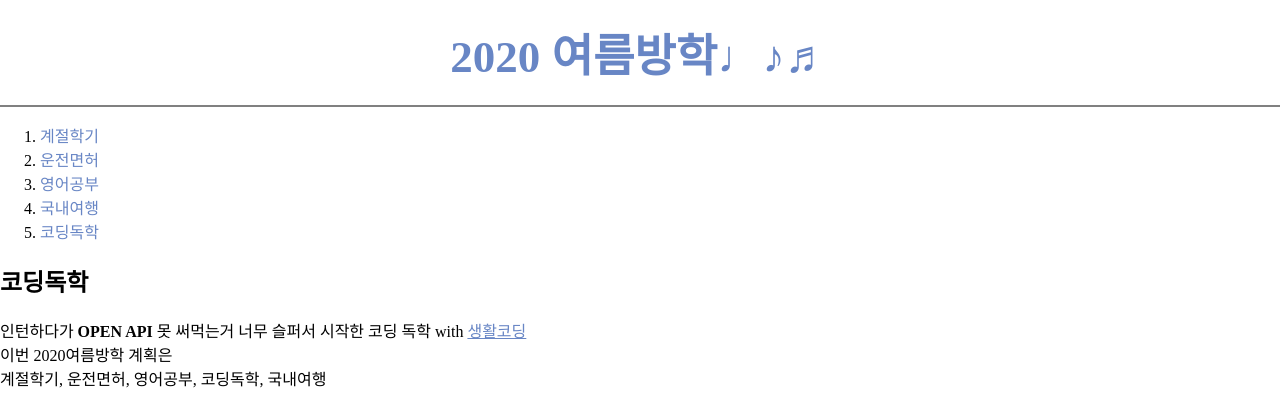
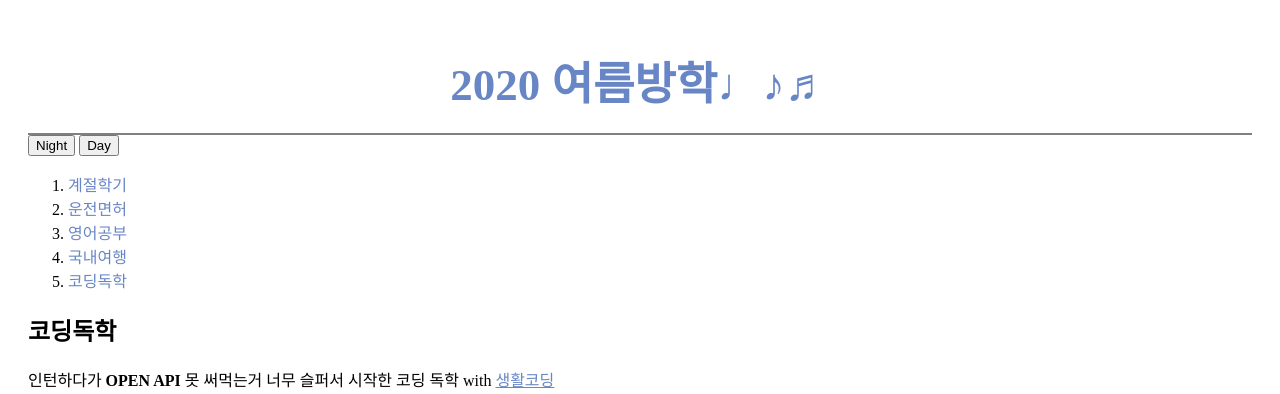
Before and after one commit to seoulw0625/web1, a plain HTML site: page index.html in a window 1280 px wide. Shown: the top 394 px of the page. Drawn offline with Linux system fonts and the light colour scheme.

Commit message:
Add files via upload

```diff
--- a/index.html
+++ b/index.html
@@ -8,6 +8,15 @@
 <body>
   <h1><a
     href="index.html"><font color="#6886C5">2020 여름방학♩♪♬</font></a></h1>
+    <input type="button" value="Night" onclick="
+    document.querySelector('body').style.backgroundColor='black';
+    document.querySelector('body').style.color='white';
+    ">
+    <input type="button" value="Day" onclick="
+    document.querySelector('body').style.backgroundColor='white';
+    document.querySelector('body').style.color='black';
+    ">
+
 <ol>
 <li><a href="1.html">계절학기</a></li>
 <li><a href="2.html">운전면허</a></li>
--- a/style.css
+++ b/style.css
@@ -1,4 +1,4 @@
-body{margin:0;}
+body{padding:20px}
 a {color:#6886C5; text-decoration: none;}
 h1 { text-align:center; font-size:45px;
 border-bottom:2px solid  gray;
```
